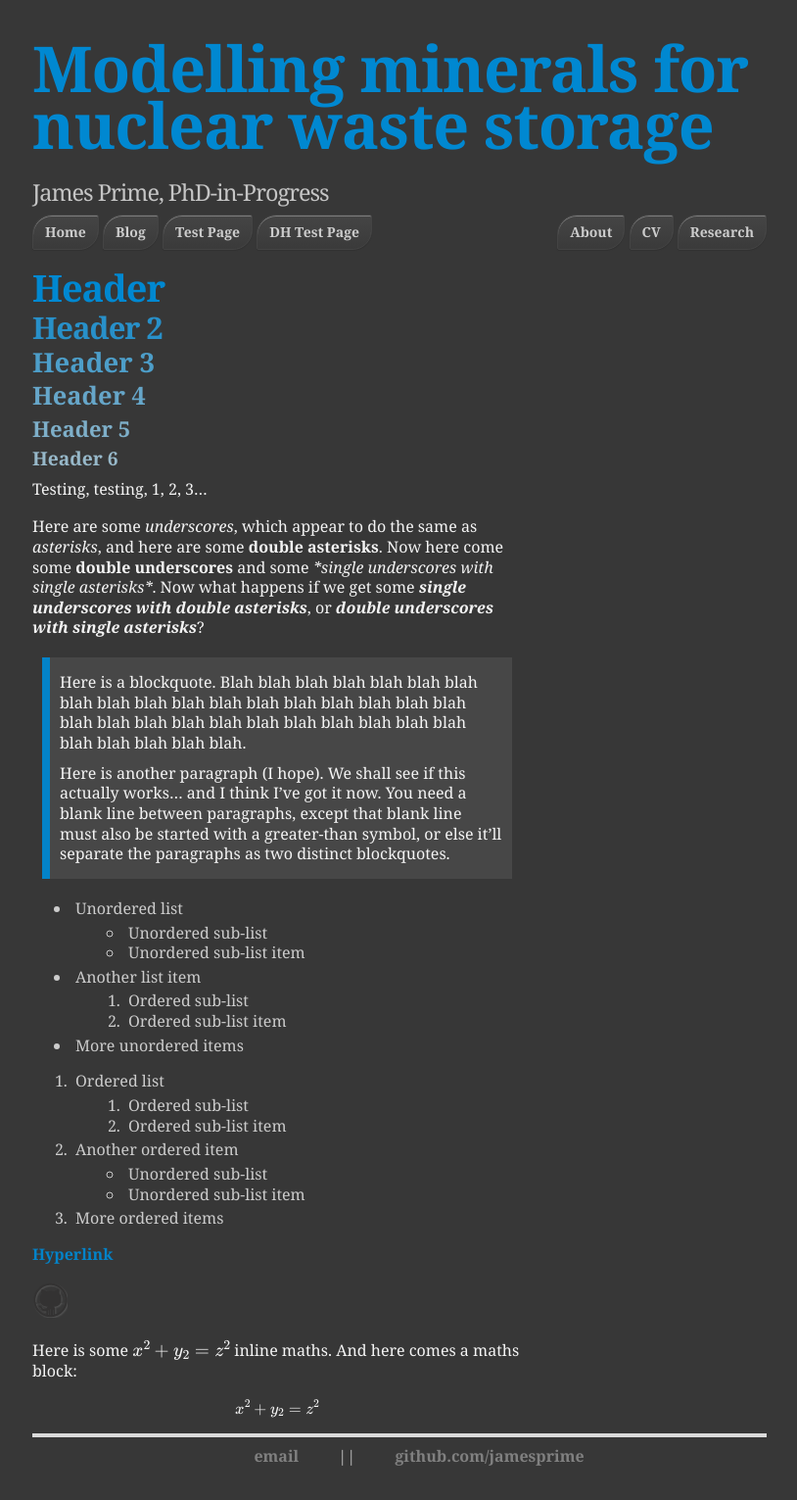
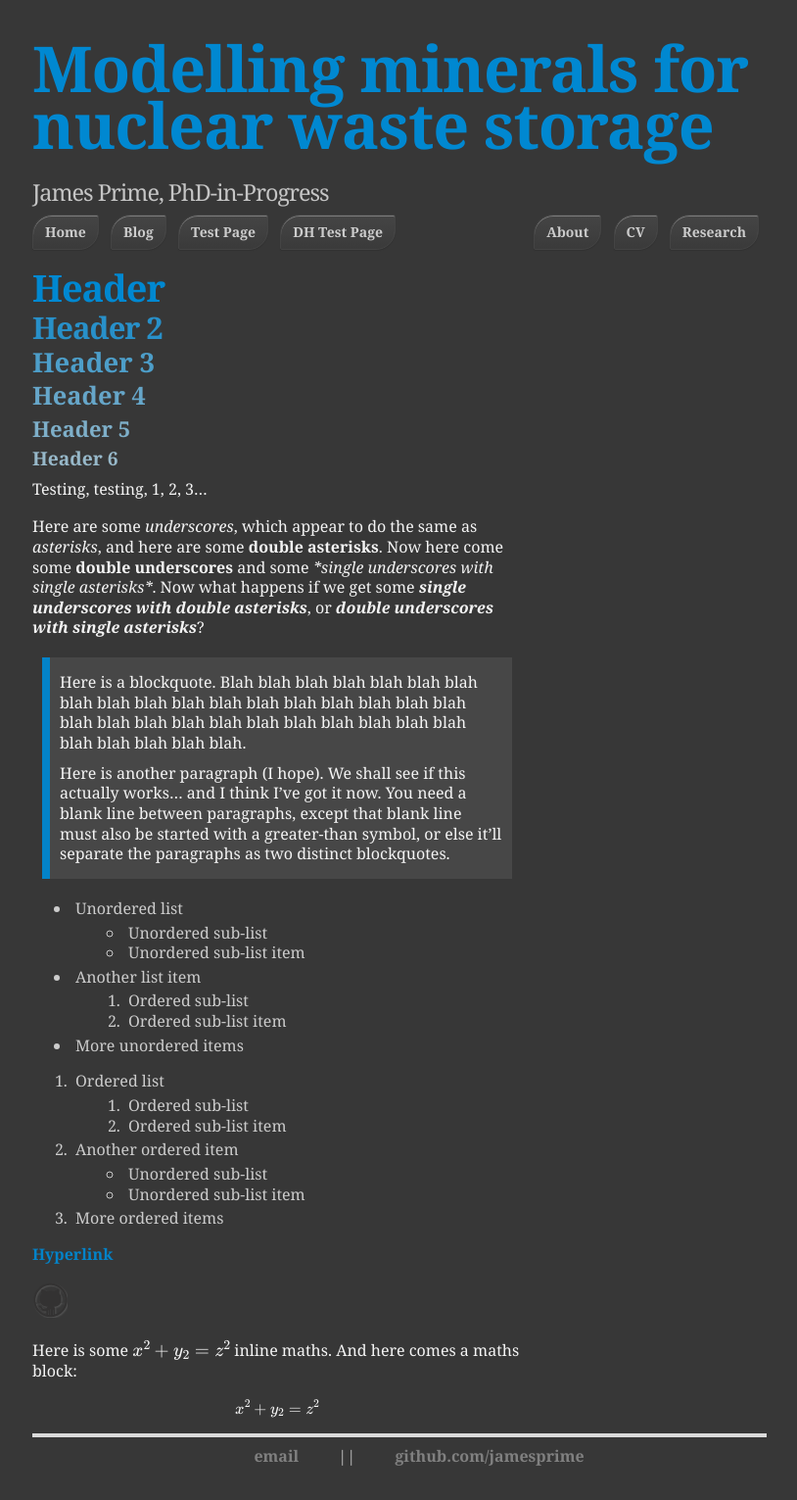
Before and after one commit to jamesprime/jamesprime.github.io, a Jekyll site: the page built from _pages/dhtest/index.md, in a window 1280 px wide. Shown: the whole page at 98% size, without its empty margins (232-1046 px from the left). Built offline with Jekyll 4.4.1, drawn with Linux system fonts in a browser that asks for light colours; nearby versions of some CDN libraries; formulas are drawn with MathJax 3.

Commit message:
Updated _sass/uberduper.scss
Changed .banner ul li padding from 0 to 0 8px 0 0

```diff
--- a/_sass/uberduper.scss
+++ b/_sass/uberduper.scss
@@ -254,7 +254,7 @@ div.slogan {
 
         li {
             display: inline;
-            padding: 0;
+            padding: 0 8px 0 0;
 
             a.button {
                 background-color: #404040;
```
